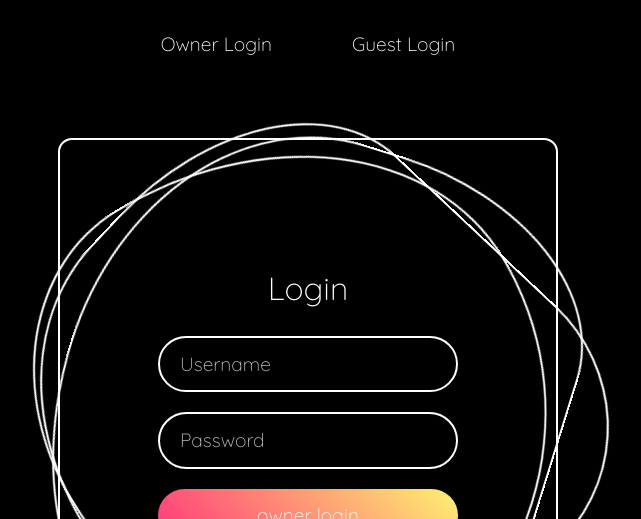
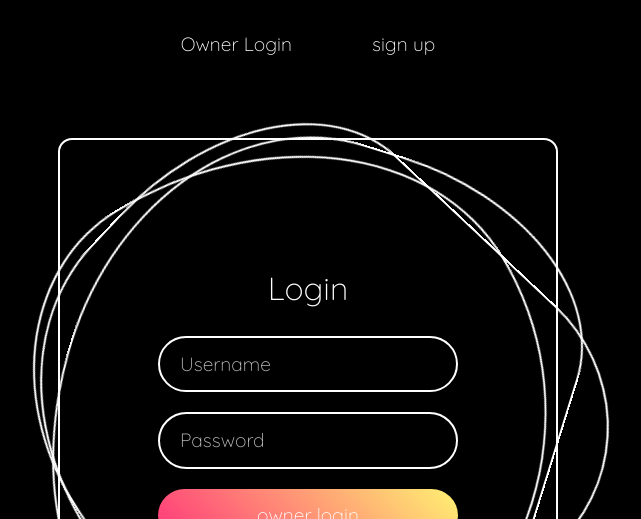
Before and after one commit to SairamMekala22/Smart-lock, a React (Create React App) app: page / in a window 1280 px wide. Shown: the top 519 px of the page, without its empty margins (332-973 px from the left). Built offline with nearby package versions, Linux system fonts and the light colour scheme; the HTML template or start-up script is replaced by a standard one.

Commit message:
login-modified

```diff
--- a/src/Login.js
+++ b/src/Login.js
@@ -18,7 +18,7 @@ const Login = () => {
           className="login-btn"
           onClick={() => setFlipped(true)}
         >
-          Guest Login
+          sign up
         </button>
       </div>
 
@@ -50,19 +50,24 @@ const Login = () => {
 
           {/* Guest Login */}
           <div className="login back">
-            <h2>Guest Login</h2>
+            <h2>Sign-up</h2>
             <div className="inputBx">
-              <input type="text" placeholder="Guest Username" />
+              <input type="text" placeholder="Mobile Number" />
             </div>
             <div className="inputBx">
-              <input type="password" placeholder="Guest Password" />
+              <input type="text" placeholder="Full Name" />
             </div>
             <div className="inputBx">
-              <input type="submit" value="Guest Login" />
+              <input type="text" placeholder="Username" />
+            </div>
+            <div className="inputBx">
+              <input type="password" placeholder="Password" />
+            </div>
+            <div className="inputBx">
+              <input type="submit" value="Sign Up" />
             </div>
             <div className="links">
-              <a href="#">Forgot Password</a>
-              <a href="#">Signup</a>
+              <a href="#">Account already exists? Back to login</a>
             </div>
           </div>
         </div>
```
